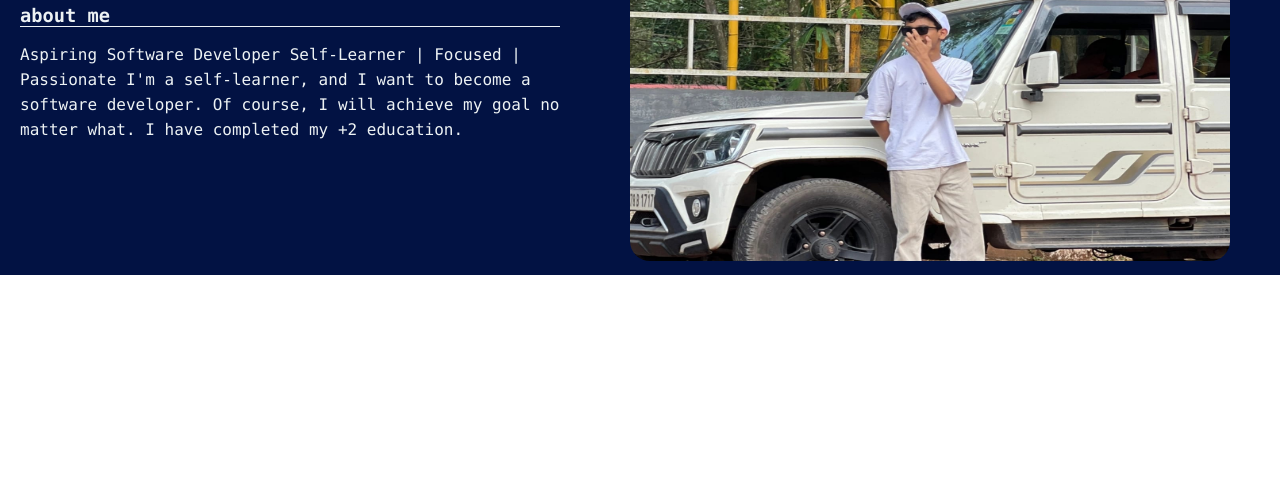
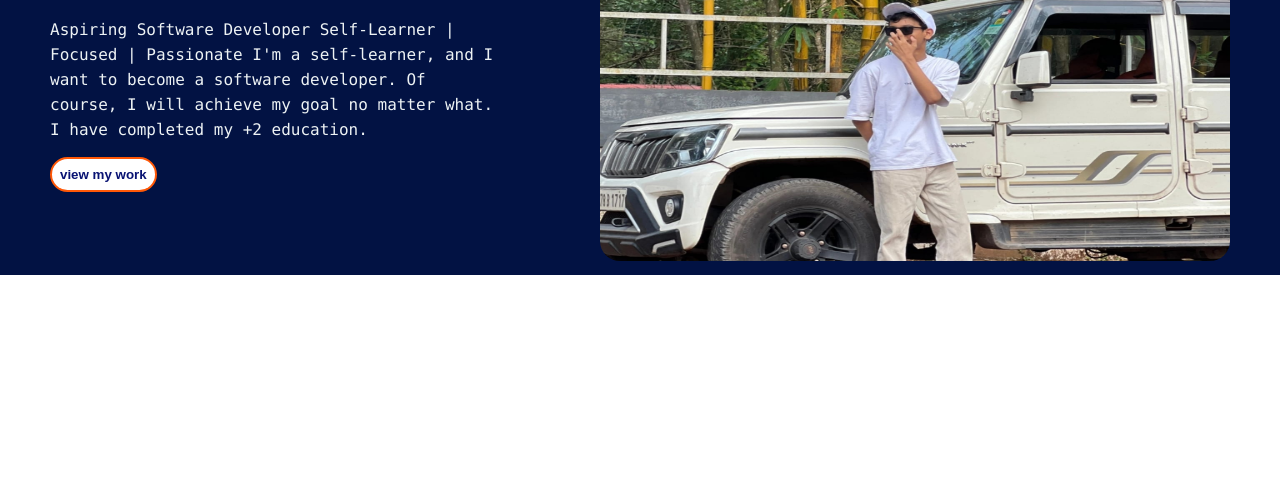
Before and after one commit to ShivaStrom/sample-portfolio, a plain HTML site: page index.html in a window 1280 px wide. Shown: the part 321-800 px from the top of the page. Drawn offline with Linux system fonts and the light colour scheme.

Commit message:
add my work button

```diff
--- a/index.html
+++ b/index.html
@@ -49,6 +49,8 @@
 
             I'm a self-learner, and I want to become a software developer. Of course, I will achieve my goal no matter what.
             I have completed my +2 education.</p>
+
+            <button class="my-work">view my work</button>
         </div>
         <div class="profile-img">
           <img src="image/me.jpg" alt="">
--- a/style.css
+++ b/style.css
@@ -86,7 +86,7 @@ body{
   align-items: center;
 }
 .profile-img img{
-  width: 600px;
+  width: 630px;
   height: 480px;
   margin:10px 50px;
   border-radius: 20px;
@@ -103,14 +103,27 @@ body{
   font-weight: bold;
 }
 .info h2{
-  margin-left: 40px;
+  margin-left: 50px;
 }
 .info h3{
   margin: 0;
   border-bottom:solid 1px;
-  margin: 15px 20px;
+  margin: 20px 50px;
 }
 .info p{
   line-height: 25px;
-  margin: 15px 20px;
+  margin: 15px 50px;
 }
+.my-work{
+  margin-left: 50px;
+  border: solid 2px #FF5807;
+  padding: 8px;
+  border-radius: 20px;
+  color: #091373;
+  font-weight: 700;
+  background-color: #ffffff;
+  cursor: pointer;
+}
+.my-work:hover{
+  background-color: rgb(209, 209, 209);
+}
```
